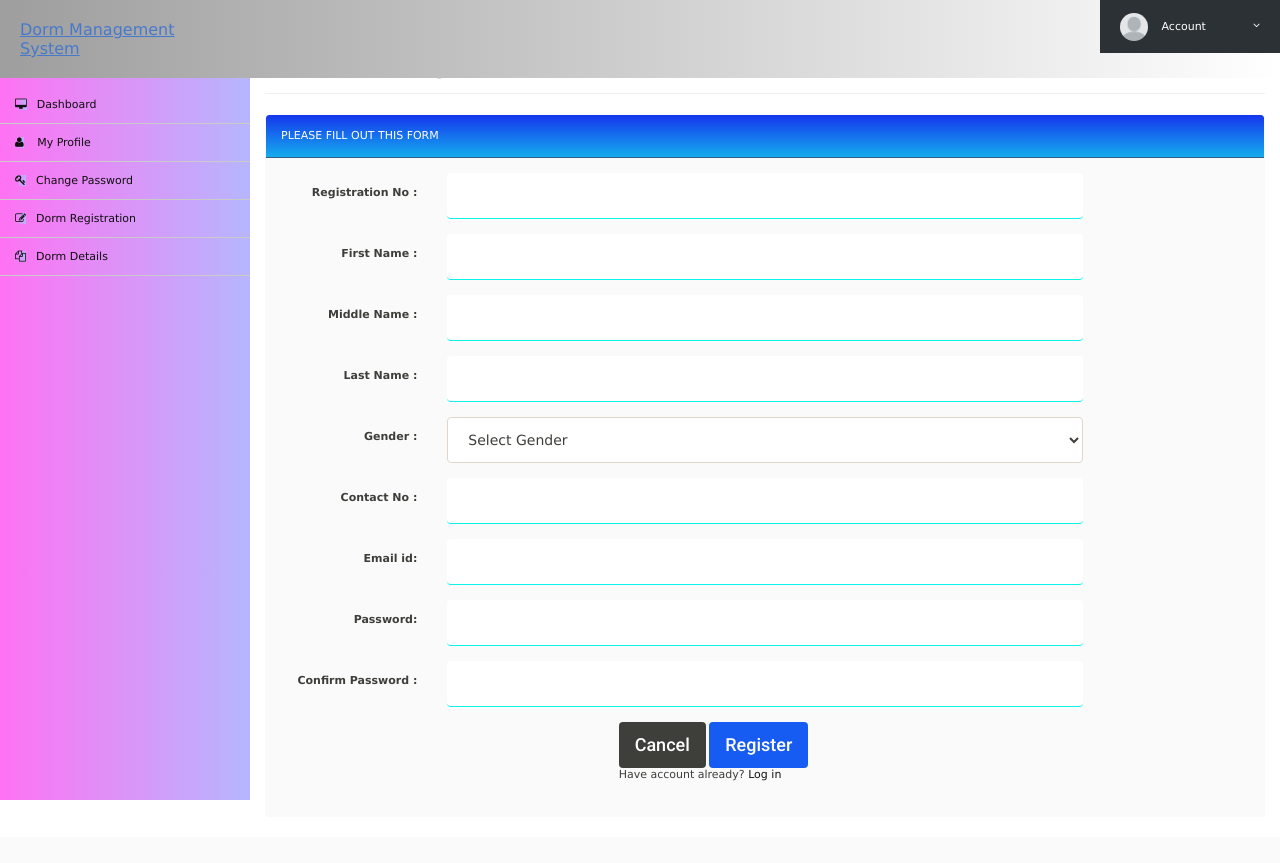
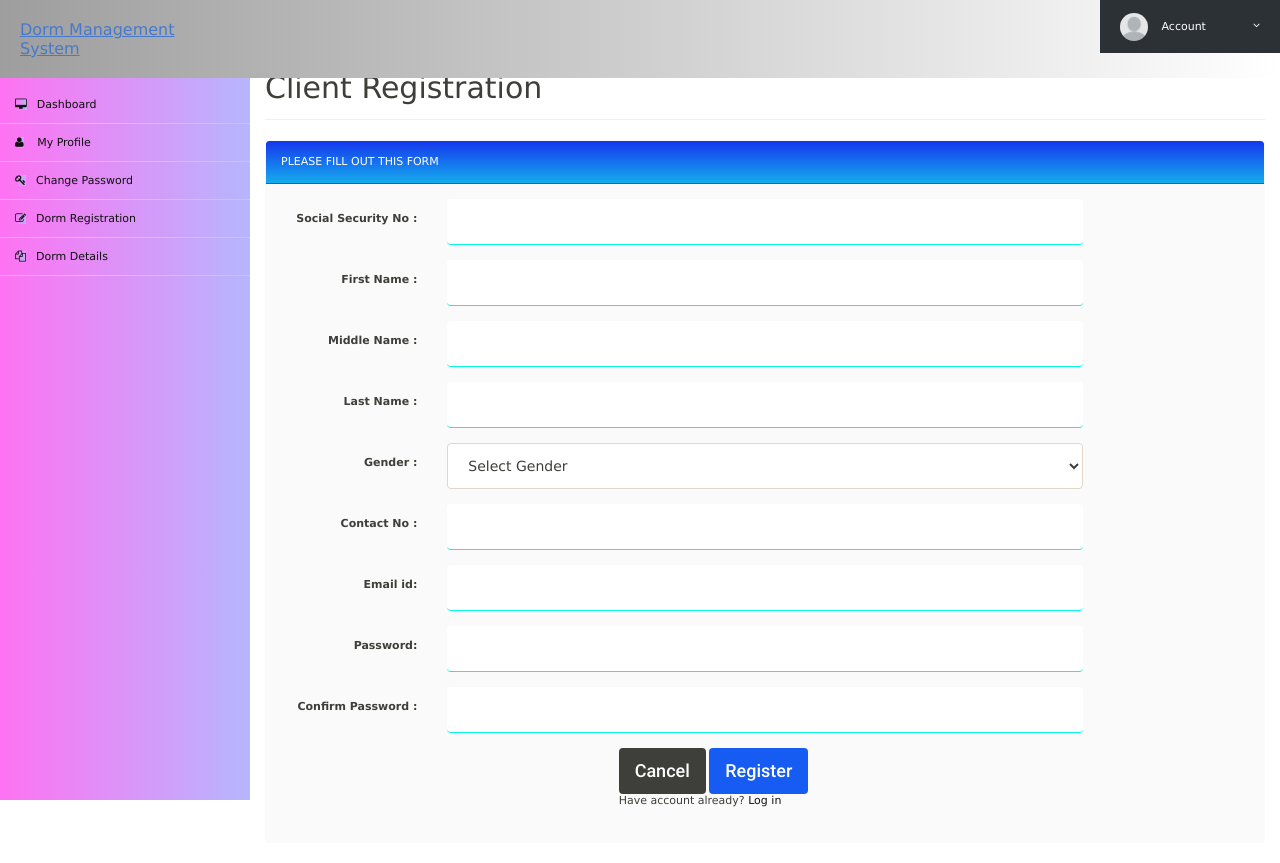
Before and after one commit to Eddie2111/weirdGuestManagement, a PHP site: page /hostel/registration.php in a window 1280 px wide. Before the commit the page ends 800 px from the top, so only its background shows below. Run offline with PHP 8.4, Linux system fonts and the light colour scheme; the visitor is signed in with stand-in values (Sample User, id 1).

Commit message:
update 2

```diff
--- a/check_availability.php
+++ b/check_availability.php
@@ -2,8 +2,8 @@
 	require_once("includes/config.php");
 	if(!empty($_POST["emailid"])) {
 		$email= $_POST["emailid"];
-		if (filter_var($email, FILTER_VALIDATE_EMAIL)===false) {
-
+		if (filter_var($email, FILTER_VALIDATE_EMAIL)===false)
+		{
 			echo "error : You did not enter a valid email.";
 		}
 		else {
--- a/contact.php
+++ b/contact.php
@@ -63,6 +63,8 @@
       <!-- Begin Services Content -->
       <div class="section-color " id="services">
         <div class="container">
+
+
           <!-- Begin Contact Content -->
           <div class="section-light contact" id="contact">
             <div class="container">
--- a/login.php
+++ b/login.php
@@ -46,7 +46,8 @@
 <script type="text/javascript">
 function valid()
 	{
-	if(document.registration.password.value!= document.registration.cpassword.value){ alert("Password and Re-Type Password Field do not match  !!");
+	if(document.registration.password.value!= document.registration.cpassword.value){
+			alert("Password and Re-Type Password Field do not match  !!");
 		document.registration.cpassword.focus();
 		return false;
 	}
@@ -63,7 +64,7 @@
 
 				<div class="row">
 					<div class="col-md-12">
-
+					<br/><br/>
 						<h2 class="page-title">User Login </h2>
 
 						<div class="row">
--- a/proceeds/dbconnect.php
+++ b/proceeds/dbconnect.php
@@ -4,7 +4,7 @@
 $host = "localhost";
 $user = "root";
 $pass = "";
-$dbname = "hotel";
+$dbname = "hostel";
 
 $conn = new mysqli($host, $user, $pass, $dbname);
 if ($conn->connect_error) {
--- a/registration.php
+++ b/registration.php
@@ -3,7 +3,7 @@
 include('includes/config.php');
 if(isset($_POST['submit']))
 {
-$regno=$_POST['regno'];
+$ssn=$_POST['ssn'];
 $fname=$_POST['fname'];
 $mname=$_POST['mname'];
 $lname=$_POST['lname'];
@@ -11,11 +11,12 @@
 $contactno=$_POST['contact'];
 $emailid=$_POST['email'];
 $password=$_POST['password'];
-$query="insert into userRegistration(regNo,firstName,middleName,lastName,gender,contactNo,email,password) values(?,?,?,?,?,?,?,?)";
+$query="insert into userRegistration(ssn,firstName,middleName,lastName,gender,contactNo,email,password) values(?,?,?,?,?,?,?,?)";
 $stmt = $mysqli->prepare($query);
-$rc=$stmt->bind_param('sssssiss',$regno,$fname,$mname,$lname,$gender,$contactno,$emailid,$password);
+$rc=$stmt->bind_param('sssssiss',$ssn,$fname,$mname,$lname,$gender,$contactno,$emailid,$password);
 $stmt->execute();
 echo"<script>alert('Registration Complete! Please Login to proceed. ');</script>";
+
 header("Location: login.php");
 }
 ?>
@@ -48,8 +49,9 @@
 		<div class="content-wrapper">
 			<div class="container-fluid">
 				<div class="row">
+					<br/><br/>
 					<div class="col-md-12">
-						<h2 class="page-title">Student Registration </h2>
+						<h2 class="page-title">Client Registration </h2>
 
 						<div class="row">
 							<div class="col-md-12">
@@ -61,9 +63,9 @@
 
 
 <div class="form-group">
-<label class="col-sm-2 control-label"> Registration No : </label>
+<label class="col-sm-2 control-label"> Social Security No : </label>
 <div class="col-sm-8">
-<input type="text" name="regno" id="styling"  class="form-control" required="required" >
+<input type="text" name="ssn" id="styling"  class="form-control" required="required" >
 </div>
 </div>
 
@@ -179,7 +181,7 @@
 			},
 			error:function (){
 				event.preventDefault();
-				alert('error');
+				alert('error' + 'If you think there is a problem, contact us immediately');
 			}
 		});
 	}
```
